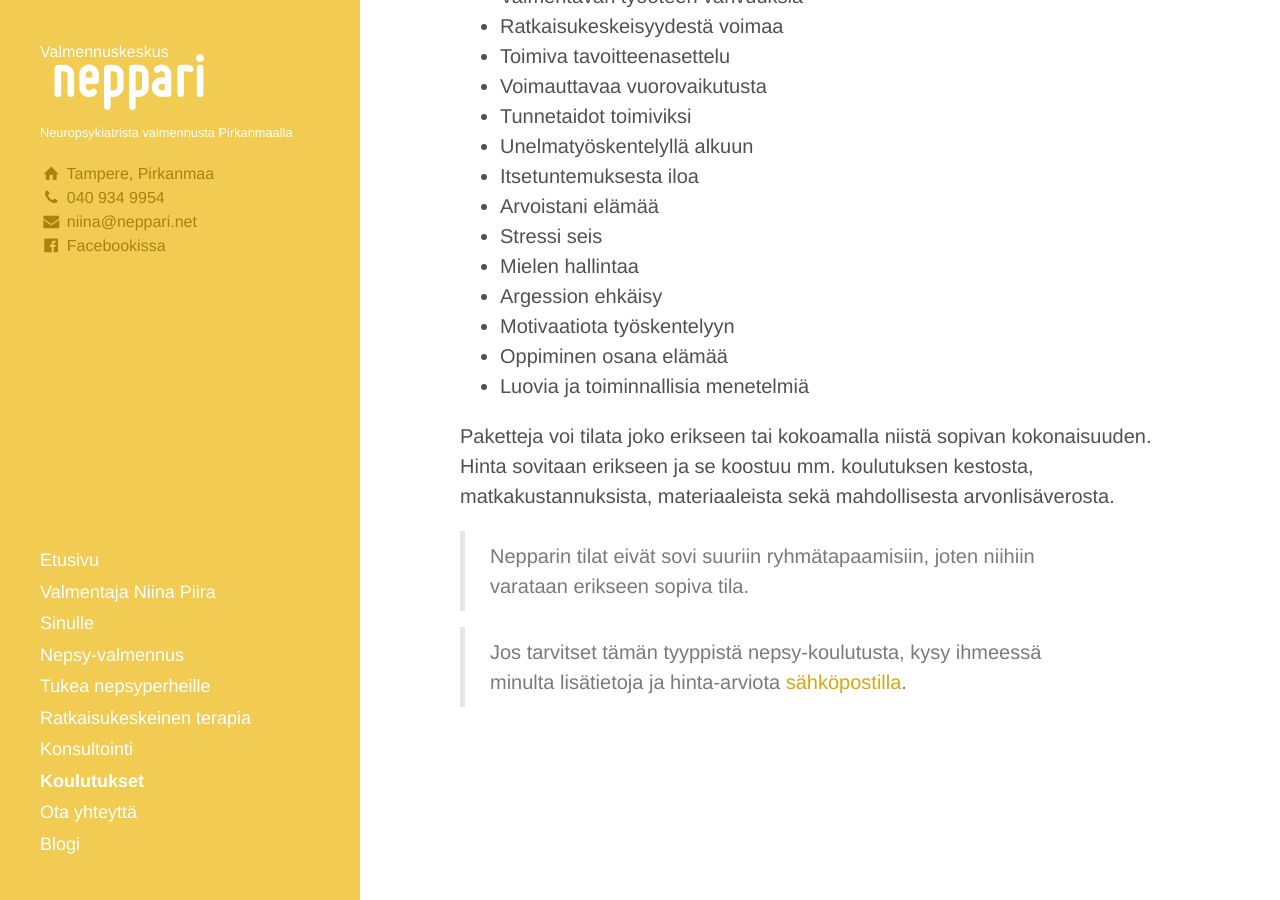
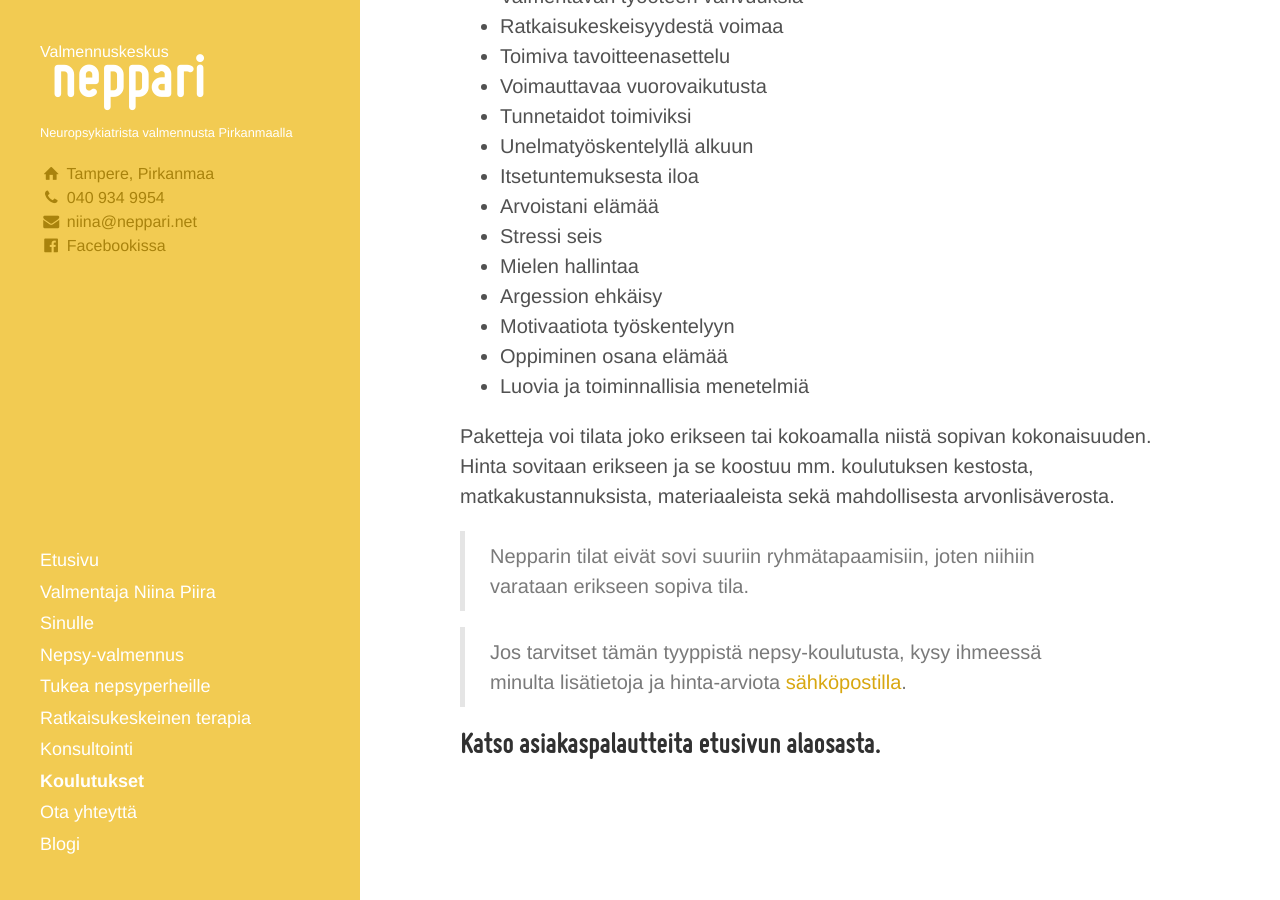
Before and after one commit to niinapiira/neppari.net, a Jekyll site: the page built from koulutukset.md, in a window 1280 px wide and 900 px high, scrolled down 743 px. Built offline with Jekyll 4.4.1, drawn with Linux system fonts in a browser that asks for light colours.

Commit message:
Update koulutukset.md

```diff
--- a/koulutukset.md
+++ b/koulutukset.md
@@ -1,5 +1,5 @@
 ---
-page-title: 'Koulutukset'
+page-title: Koulutukset
 page-type: normal
 navigation-order: 9
 show-in-navigation: true
@@ -47,3 +47,5 @@ Paketteja voi tilata joko erikseen tai kokoamalla niistä sopivan kokonaisuuden.
 > Nepparin tilat eivät sovi suuriin ryhmätapaamisiin, joten niihiin varataan erikseen sopiva tila.
 
 > Jos tarvitset tämän tyyppistä nepsy-koulutusta, kysy ihmeessä minulta lisätietoja ja hinta-arviota [sähköpostilla](/ota-yhteytta).
+
+## Katso asiakaspalautteita etusivun alaosasta.
```
